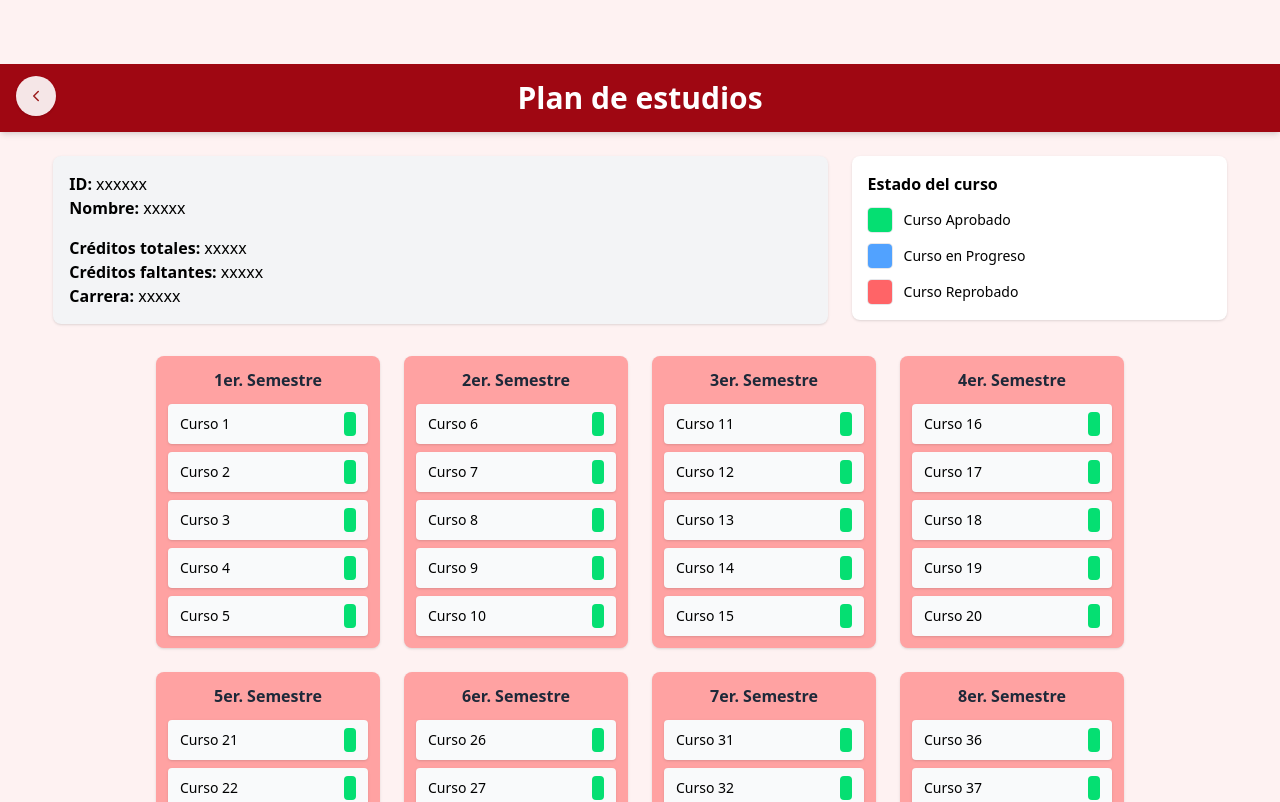
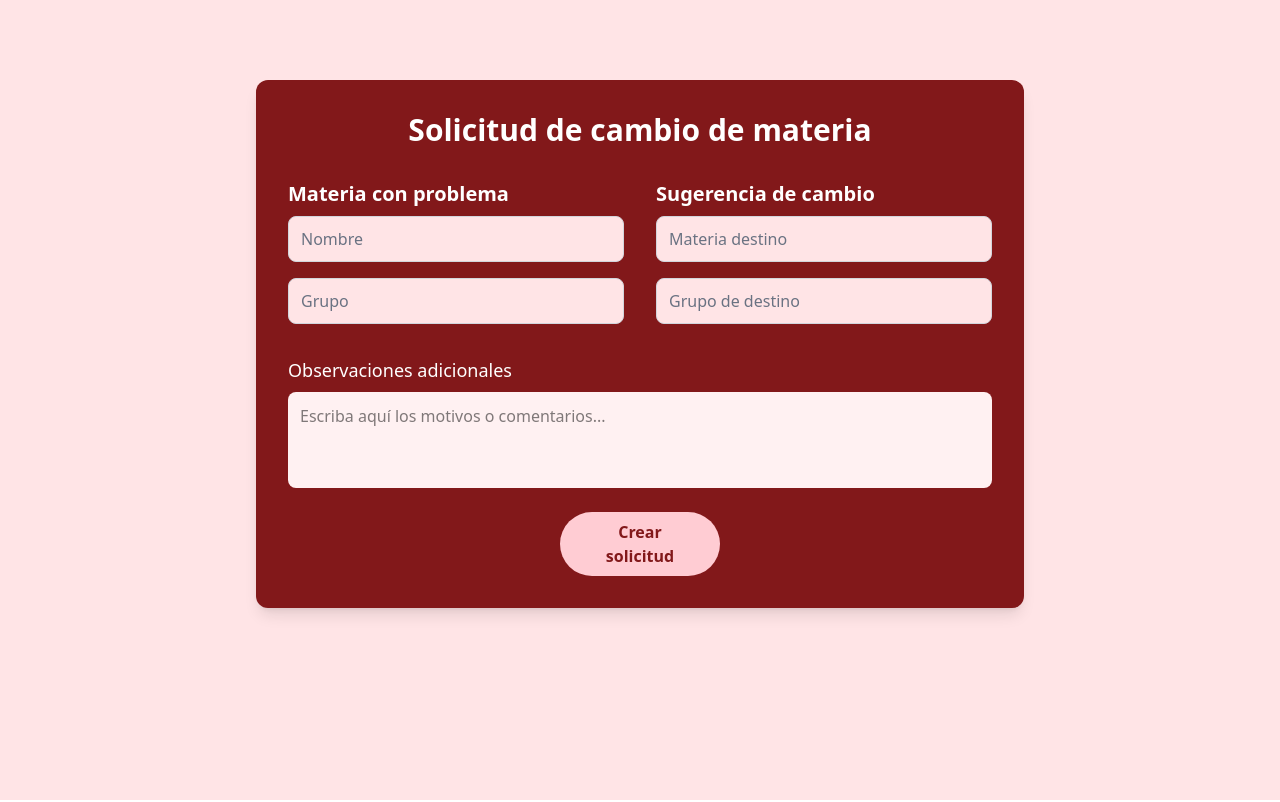
Before and after one commit to LeanCode-DOSW/SIRHA-FrontEnd, a React (Vite) app in the folder vite/: page / in a window 1280 px wide. Shown: the top 802 px of the page. Built offline with nearby package versions, Linux system fonts and the light colour scheme.

Commit message:
Jacobo: Nuevas pestañas crear solicitud

```diff
--- a/vite/src/App.tsx
+++ b/vite/src/App.tsx
@@ -1,13 +1,17 @@
 //import Login from "./components/Login"
-//import { Home } from "./components/home"
-import { PlanDeEstudios } from "./components/planDeEstudios"
+// import { Home } from "./components/home"
+//import { PlanDeEstudios } from "./components/planDeEstudios"
 //import { HorarioActual } from "./components/horarioActual"
+import { CrearSolicitud } from "./components/crearSolicitud"
 function App() {
 
 
   return (
+   //< Login />
+    // < Home />
     //<HorarioActual />
-    <PlanDeEstudios />
+    //<PlanDeEstudios />
+    <CrearSolicitud />
   )
 }
 
--- /dev/null
+++ b/vite/src/components/crearSolicitud.tsx
@@ -0,0 +1,53 @@
+import { Input } from "./input";
+
+interface Props {
+  styles?: string;
+}
+
+export const CrearSolicitud = ({ styles = "" }: Props) => {
+  return (
+    <div
+      className={`flex flex-col items-center justify-start min-h-screen bg-rose-100 pt-20 relative ${styles}`}
+    >
+      <div className="flex flex-col bg-red-900 text-white p-8 rounded-xl shadow-lg w-full max-w-3xl">
+
+        <h1 className="font-bold text-3xl text-center mb-8">
+          Solicitud de cambio de materia
+        </h1>
+
+        <div className="flex flex-col md:flex-row md:space-x-8 mb-8">
+          {/* Materia con problema */}
+          <div className="flex flex-col flex-1 space-y-4">
+            <h2 className="text-xl font-semibold mb-2">Materia con problema</h2>
+            <Input placeholder="Nombre" />
+            <Input placeholder="Grupo" />
+          </div>
+
+          {/* Sugerencia de cambio */}
+          <div className="flex flex-col flex-1 space-y-4 mt-6 md:mt-0">
+            <h2 className="text-xl font-semibold mb-2">Sugerencia de cambio</h2>
+            <Input placeholder="Materia destino" />
+            <Input placeholder="Grupo de destino" />
+          </div>
+        </div>
+
+        {/* Observaciones */}
+        <div className="flex flex-col mb-6">
+          <h2 className="text-lg mb-2">Observaciones adicionales</h2>
+          <textarea
+            placeholder="Escriba aquí los motivos o comentarios..."
+            className="w-full h-24 bg-rose-50 text-black rounded-lg p-3 resize-none focus:ring-2 focus:ring-rose-400 outline-none"
+          />
+        </div>
+
+        {/* Botón */}
+        <button
+          type="button"
+          className="text-center bg-rose-200 text-red-900 font-semibold py-2 px-6 rounded-full w-40 mx-auto hover:bg-rose-300 transition"
+        >
+          Crear solicitud
+        </button>
+      </div>
+    </div>
+  );
+};
--- a/vite/src/components/input.tsx
+++ b/vite/src/components/input.tsx
@@ -1,18 +1,36 @@
+import { forwardRef } from "react";
+
 interface Props {
   styles?: string;
   placeholder: string;
   type?: string;
+  label?: string;
+  name?: string;
 }
 
-export const Input = ({ styles = "", placeholder, type = "text" }: Props) => {
-
+export const Input = forwardRef<HTMLInputElement, Props>(
+  ({ styles = "", placeholder, type = "text", label, name }, ref) => {
     return (
-    <div className={`${styles} mb-4`}>
+      <div className={`flex flex-col ${styles}`}>
+        {label && (
+          <label
+            htmlFor={name}
+            className="mb-1 text-sm font-medium text-gray-700"
+          >
+            {label}
+          </label>
+        )}
         <input
+          ref={ref}
+          id={name}
+          name={name}
           type={type}
           placeholder={placeholder}
-        className="outline mt-1 outline-sky-50 w-full h-[46px] px-3 rounded-md border border-gray-300 focus:ring-2 focus:ring-blue-400"
+          className="w-full h-[46px] px-3 rounded-lg border border-gray-300 bg-rose-100 text-gray-800 placeholder-gray-500 focus:ring-2 focus:ring-rose-400 focus:border-rose-400 outline-none transition"
         />
       </div>
     );
-};
+  }
+);
+
+Input.displayName = "Input";
```
Lines whose indentation alone changed are shown as unchanged.
